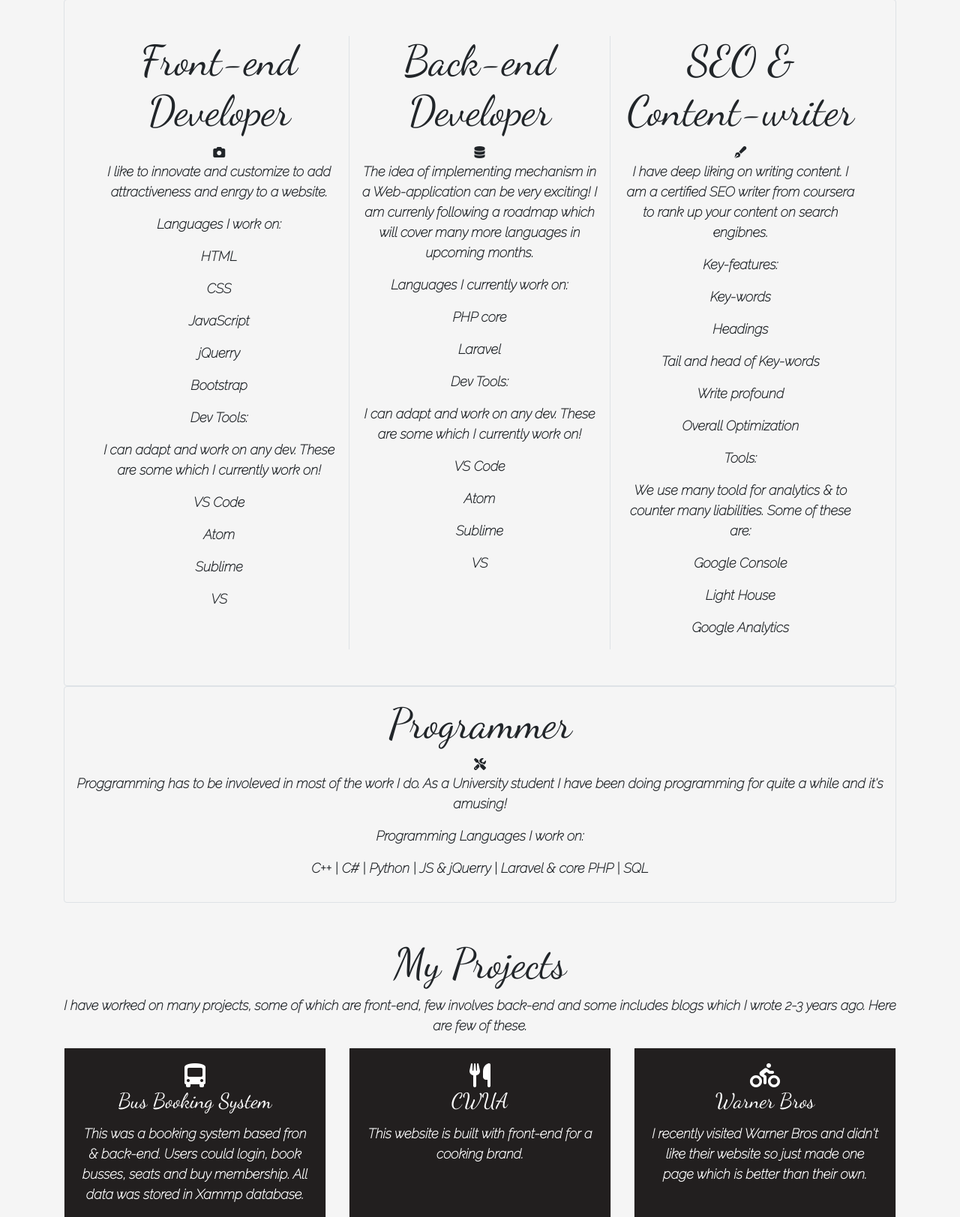
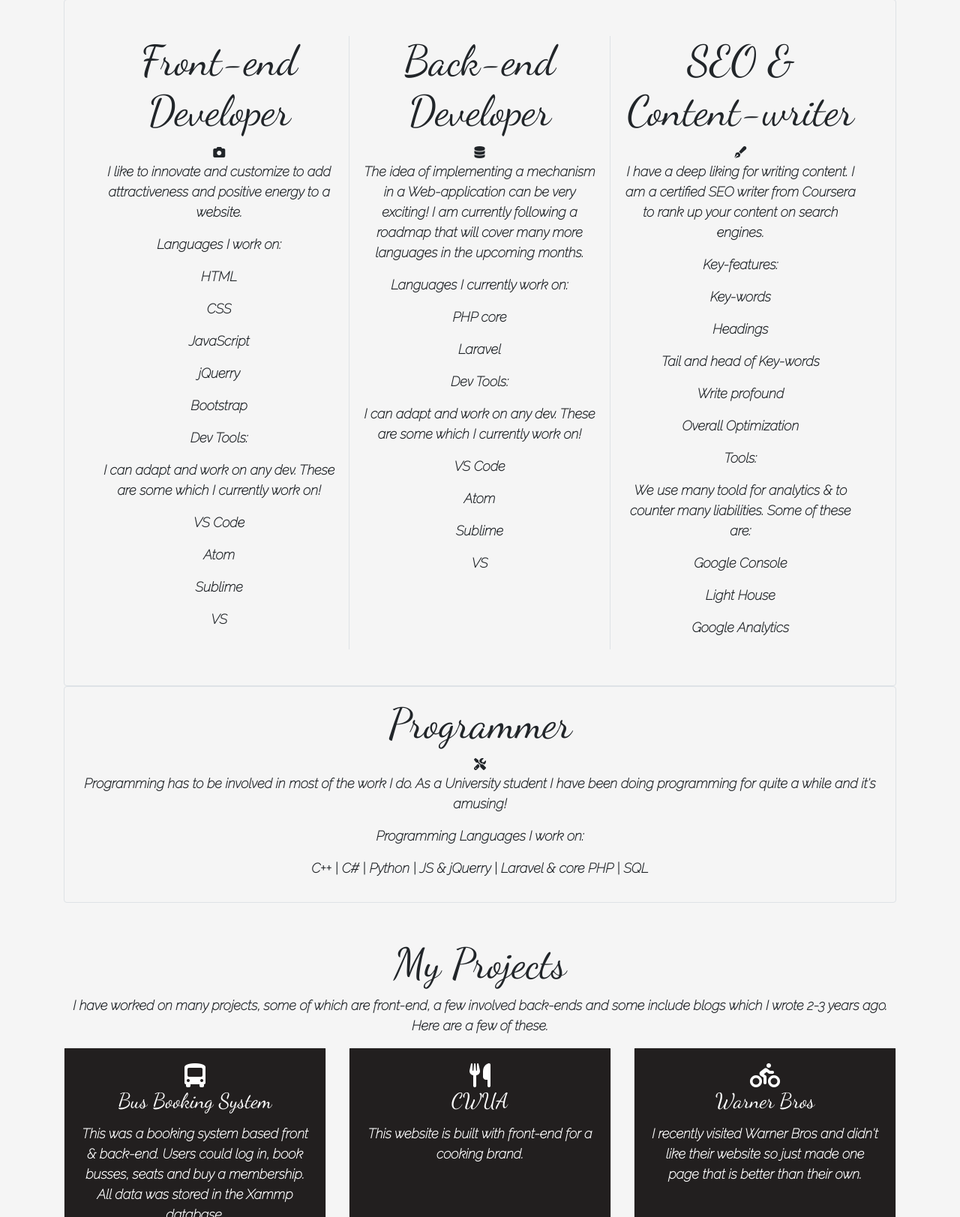
Before and after one commit to Arsh-10/Portofolio, a plain HTML site: page index.html in a window 1280 px wide. Shown: the part 1177-2800 px from the top of the page at 75% size. Drawn offline with nearby package versions, Linux system fonts and the light colour scheme; a web font is replaced by a local one.

Commit message:
Update index.html

```diff
--- a/index.html
+++ b/index.html
@@ -88,7 +88,7 @@
         <div class="container d-flex h-100 wow fadeIn slower">
             <div id="home" class="mx-auto text-center justify-text centered justify-content-center align-self-center">
                 <h3 class="display-4" style="font-family: 'Cinzel', serif; font-weight: 600; font-size: 35px;">Front-end, Back-end Developer, SEO specialist, Content-writer & Programmer</h3>
-                <p style="font-family: 'Cinzel', serif;" class="lead">I thrive for knowledge, these are some topics i have specializes in! I have listed few of my Projects below!</p>
+                <p style="font-family: 'Cinzel', serif;" class="lead">I am a sustained & enthusiastic learner. I thrive on knowledge, here are some topics I have specializes in! I have listed a few of my Projects below!</p>
                 <img src="./images/WhatsApp Image 2019-11-14 at 8.45.23 PM.jpeg" alt="" class="img-fluid img-responsive col-2 rounded-circle">
                 <br>
                 <img src="./images/home-3-removebg-preview.png" alt="" class="img-fluid img-responsive col-6">
@@ -102,7 +102,7 @@
         <div class="container">
             <div class="mx-auto mt-5 text-center justify-text wow pulse">
                 <h3 class="display-4">Hi, I am Arsh. </h3>
-                <p style="font-size: 25px;" class="lead">I have been enrgized by tech and the immense knowledge in this field since I joined University. I am a professional Web Developer, I have specialised in  Front-end, Back-end professional web-applications. I can transmute your imagination into reality! Moreover, I have many online certifications but one which standout the most is certification in SEO. I can write professional content for your website, article, report, etc. with the help of keywords to rank them in top in any search enghine!</p>
+                <p style="font-size: 25px;" class="lead">I get goosebumps from tech and immense knowledge in this field since I joined this field. I am a professional Web Developer, I have specialized in Front-end, Back-end professional web applications. I can transmute your imagination into reality! Moreover, I have many online certifications but one which stands out the most is certification in SEO. I can write professional content for your website, article, report, etc. with the help of keywords to rank them in top in any search engine!</p>
             </div>
         </div>
     </div>
@@ -113,7 +113,7 @@
                 <div class="col-md-4 col-12 text-center justify-text border-right wow pulse">
                     <h3 class="display-4">Front-end Developer</h3>
                     <i class="fas fa-camera"></i>
-                    <p style="font-size: 25px;" class="lead">I like to innovate and customize to add attractiveness and enrgy to a website.</p>
+                    <p style="font-size: 25px;" class="lead">I like to innovate and customize to add attractiveness and positive energy to a website.</p>
 
                     <p style="font-size: 25px;" class="lead" style="color: aquamarine;">Languages I work on:</p>
                     <p style="font-size: 25px;" class="lead">HTML</p>
@@ -134,7 +134,7 @@
                 <div class="col-md-4 col-12 text-center justify-text border-right wow pulse slow">
                     <h3 class="display-4">Back-end Developer</h3>
                     <i class="fas fa-database"></i>
-                    <p style="font-size: 25px;" class="lead">The idea of implementing mechanism in a Web-application can be very exciting! I am currenly following a roadmap which will cover many more languages in upcoming months.</p>
+                    <p style="font-size: 25px;" class="lead">The idea of implementing a mechanism in a Web-application can be very exciting! I am currently following a roadmap that will cover many more languages in the upcoming months.</p>
 
                     <p style="font-size: 25px;" class="lead" style="color: aquamarine;">Languages I currently work on:</p>
                     <p style="font-size: 25px;" class="lead">PHP core</p>
@@ -150,7 +150,7 @@
                 <div class="col-md-4 col-12 text-center justify-text wow pulse slower">
                     <h3 class="display-4">SEO & Content-writer</h3>
                     <i class="fas fa-pen-fancy"></i>
-                    <p style="font-size: 25px;" class="lead">I have deep liking on writing content. I am a certified SEO writer from coursera to rank up your content on search engibnes.</p>
+                    <p style="font-size: 25px;" class="lead">I have a deep liking for writing content. I am a certified SEO writer from Coursera to rank up your content on search engines.</p>
 
                     <p style="font-size: 25px;" class="lead" style="color: aquamarine;">Key-features:</p>
                     <p style="font-size: 25px;" class="lead">Key-words</p>
@@ -171,7 +171,7 @@
         <div class="col-12 text-center justify-text border rounded-right rounded-left rounded-bottom p-3 wow rubberBand" id="projects">
             <h3 class="display-4">Programmer</h3>
             <i class="fas fa-tools"></i>
-            <p style="font-size: 25px;" class="lead">Proggramming has to be involeved in most of the work I do. As a University student I have been doing programming for quite a while and it's amusing!</p>
+            <p style="font-size: 25px;" class="lead">Programming has to be involved in most of the work I do. As a University student I have been doing programming for quite a while and it's amusing!</p>
 
             <p style="font-size: 25px;" class="lead" style="color: aquamarine;">Programming Languages I work on:</p>
             <p style="font-size: 25px;" class="lead">C++ | C# | Python | JS & jQuerry | Laravel & core PHP | SQL</p>
@@ -201,7 +201,7 @@
 
     <div class="container text-center justify-text mt-5 wow fadeInRight slower mb-5">
         <h3 class="display-4">My Projects</h3>
-        <p style="font-size: 25px;" class="lead">I have worked on many projects, some of which are front-end, few involves back-end and some includes blogs which I wrote 2-3 years ago. Here are few of these.</p>
+        <p style="font-size: 25px;" class="lead">I have worked on many projects, some of which are front-end, a few involved back-ends and some include blogs which I wrote 2-3 years ago. Here are a few of these.</p>
         <div class="row">
             <div class="col-sm-4 pr">
                 <div class="card card-flip h-100">
@@ -209,7 +209,7 @@
                         <div class="card-body">
                             <i class="fas fa-2x fa-bus-alt"></i>
                             <h3 class="card-title">Bus Booking System</h3>
-                            <p style="font-size: 25px;" class="card-text">This was a booking system based fron & back-end. Users could login, book busses, seats and buy membership. All data was stored in Xammp database.</p>
+                            <p style="font-size: 25px;" class="card-text">This was a booking system based front & back-end. Users could log in, book busses, seats and buy a membership. All data was stored in the Xammp database.</p>
                         </div>
                     </div>
                     <div class="card-back" style="background-color: rgb(34, 31, 31);">
@@ -245,7 +245,7 @@
                         <div class="card-body">
                             <i class="fas fa-2x fa-biking"></i>
                             <h3 class="card-title">Warner Bros</h3>
-                            <p style="font-size: 25px;" class="card-text">I recently visited Warner Bros and didn't like their website so just made one page which is better than their own.</p>
+                            <p style="font-size: 25px;" class="card-text">I recently visited Warner Bros and didn't like their website so just made one page that is better than their own.</p>
                         </div>
                     </div>
                     <div class="card-back" style="background-color: rgb(34, 31, 31);">
```
